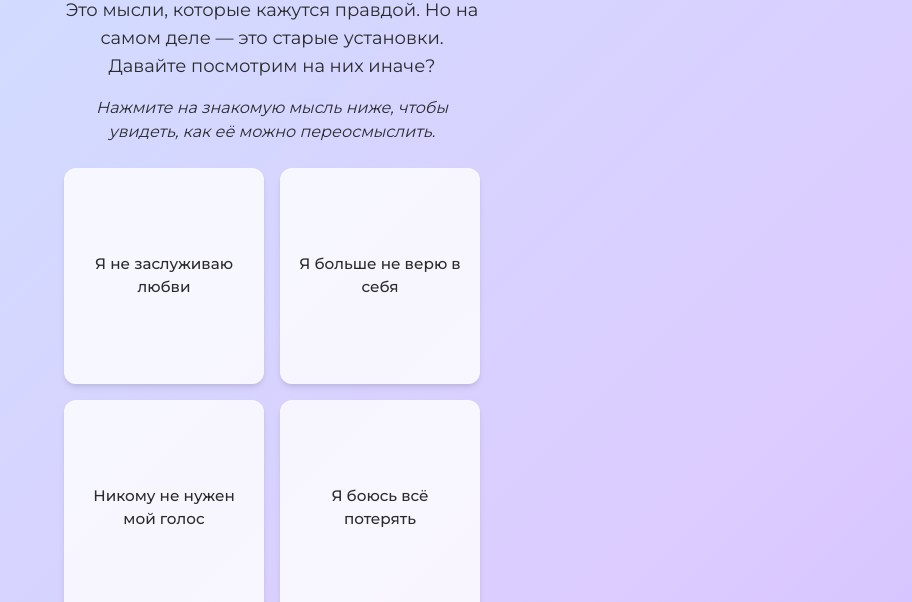
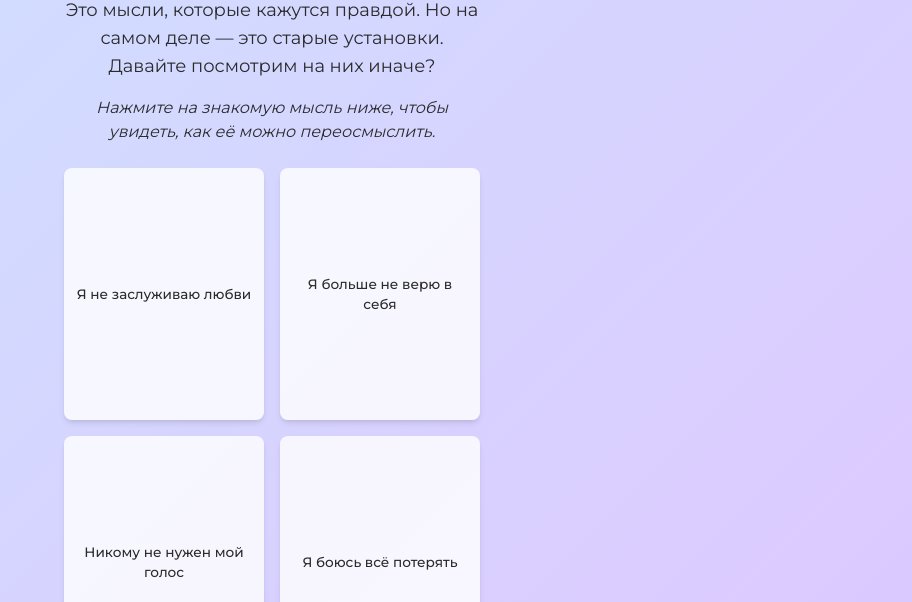
Before and after one commit to rickytickytavylm/emotionSafe, a plain HTML site: page index.html in a window 1280 px wide. Shown: the part 198-800 px from the top of the page, without its empty margins (368-1280 px from the left). Drawn offline with nearby package versions, Linux system fonts and the light colour scheme.

Commit message:
размеры шрифтов фикс

```diff
--- a/app.js
+++ b/app.js
@@ -260,16 +260,9 @@ document.addEventListener('DOMContentLoaded', function() {
         // Check if any cards are flipped
         const flippedCards = document.querySelectorAll('.thought-card.flipped');
 
-        // If we're using Telegram, we can show/hide the main button based on card state
+        // Убрали кнопку Telegram MainButton, так как она не нужна при использовании карточек-перевертышей
         if (tg && tg.MainButton) {
-            if (flippedCards.length > 0) {
-                // Card is flipped to show response, show the back button
-                tg.MainButton.setText('Вернуться к списку');
-                tg.MainButton.show();
-            } else {
-                // All cards are flipped back, hide the button
-                tg.MainButton.hide();
-            }
+            tg.MainButton.hide();
         }
     }
 
@@ -298,10 +291,7 @@ document.addEventListener('DOMContentLoaded', function() {
     });
 
     // Event Listeners
-    // Telegram MainButton event
-    if (tg && tg.MainButton) {
-        tg.MainButton.onClick(flipAllCardsBack);
-    }
+    // Telegram MainButton обработчик удален, так как кнопка больше не используется
 
     // Initialize the app
     renderThoughts();
--- a/index.html
+++ b/index.html
@@ -70,14 +70,14 @@
                 perspective: 1000px;
                 width: 100%;
                 height: 100%;
-                min-height: 200px;
-                margin-bottom: 1rem;
+                min-height: 240px;
+                margin-bottom: 0.75rem;
             }
             .thought-card {
                 position: relative;
                 width: 100%;
                 height: 100%;
-                min-height: 200px;
+                min-height: 240px;
                 transition: transform 0.6s;
                 transform-style: preserve-3d;
                 cursor: pointer;
@@ -91,13 +91,14 @@
                 height: 100%;
                 -webkit-backface-visibility: hidden;
                 backface-visibility: hidden;
+                border-radius: 0.5rem;
+                padding: 0.75rem;
                 display: flex;
+                flex-direction: column;
+                justify-content: center;
                 align-items: center;
-                justify-content: center;
                 text-align: center;
-                padding: 1rem;
-                border-radius: 0.75rem;
-                overflow: hidden;
+                overflow-y: auto;
                 scrollbar-width: none; /* Firefox */
                 -ms-overflow-style: none; /* IE and Edge */
             }
@@ -108,7 +109,7 @@
                 background-color: rgba(255, 255, 255, 0.8);
                 color: #2B2B2B;
                 box-shadow: 0 4px 6px -1px rgba(0, 0, 0, 0.1), 0 2px 4px -1px rgba(0, 0, 0, 0.06);
-                font-size: 0.95rem;
+                font-size: 0.85rem;
                 font-weight: 500;
             }
             .card-back {
@@ -117,9 +118,9 @@
                 transform: rotateY(180deg);
                 overflow-y: auto;
                 box-shadow: 0 4px 6px -1px rgba(0, 0, 0, 0.1), 0 2px 4px -1px rgba(0, 0, 0, 0.06);
-                font-size: 0.9rem;
-                line-height: 1.4;
-                padding: 1.25rem;
+                font-size: 0.8rem;
+                line-height: 1.5;
+                padding: 1rem;
             }
             .screen-transition {
                 @apply transition-all duration-500 ease-in-out transform;
```
